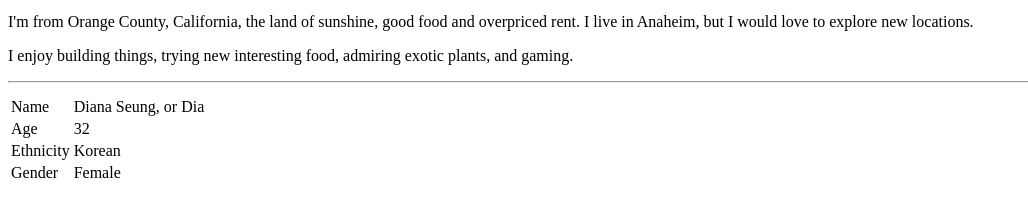
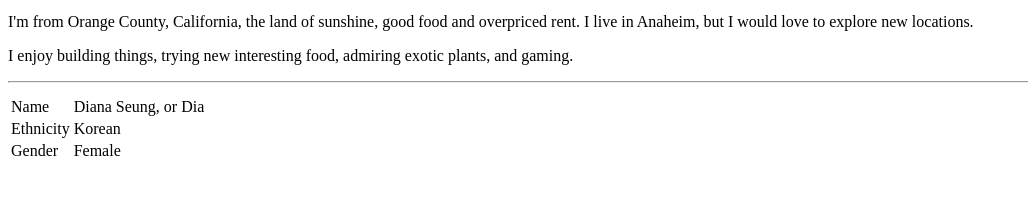
Before and after one commit to diaseu/diaseu.github.io, a plain HTML site: page index.html in a window 1280 px wide. Shown: the part 571-788 px from the top of the page, without its empty margins (0-1028 px from the left). Drawn offline with Linux system fonts and the light colour scheme.

Commit message:
edit info

```diff
--- a/index.html
+++ b/index.html
@@ -40,10 +40,6 @@
         <td>Diana Seung, or Dia</td>
       </tr>
       <tr>
-        <td>Age</td>
-        <td>32</td>
-      </tr>
-      <tr>
         <td>Ethnicity</td>
         <td>Korean</td>
       </tr>
```
